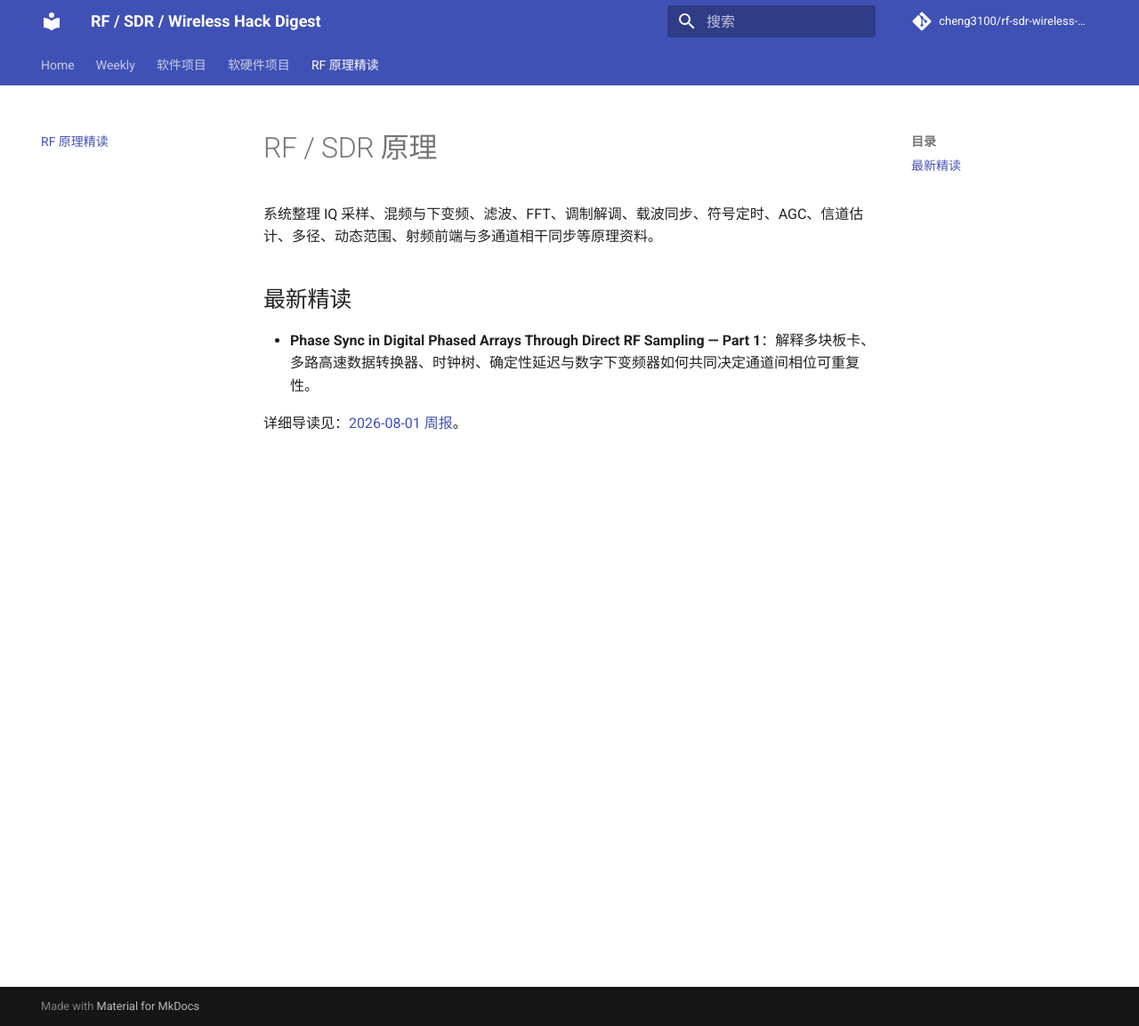
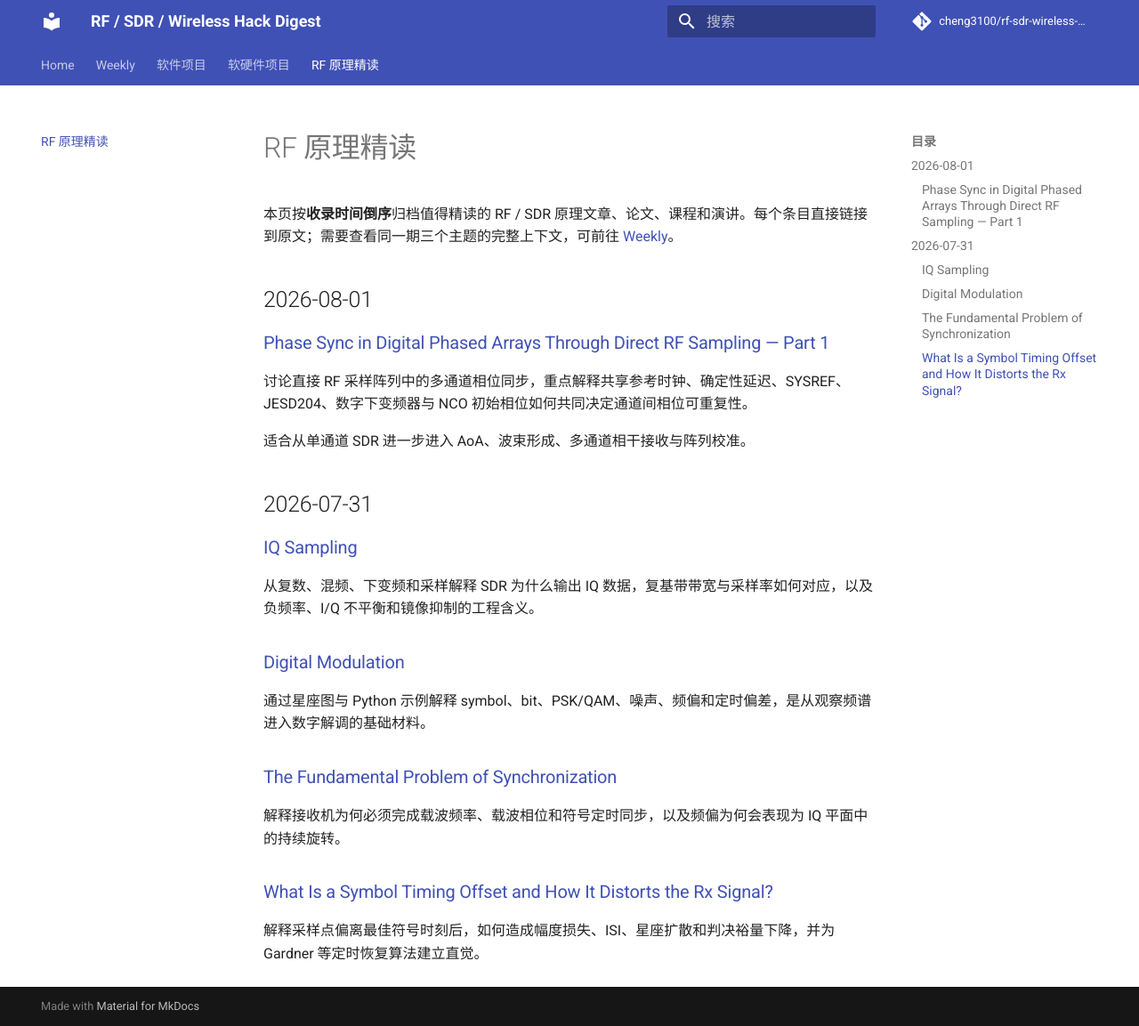
Before and after one commit to cheng3100/rf-sdr-wireless-security-digest, an MkDocs documentation site: the page built from docs/rf-sdr-fundamentals/index.md, in a window 1280 px wide and 1153 px high. Shown: the whole window at 89% size. Built offline with MkDocs 1.6.1 and Material for MkDocs 9.7.7, drawn with Linux system fonts in a browser that asks for light colours; comment, search, counter and statistics services are not loaded.

Commit message:
Build chronological RF fundamentals reading archive

```diff
--- a/docs/rf-sdr-fundamentals/index.md
+++ b/docs/rf-sdr-fundamentals/index.md
@@ -1,9 +1,29 @@
-# RF / SDR 原理
+# RF 原理精读
 
-系统整理 IQ 采样、混频与下变频、滤波、FFT、调制解调、载波同步、符号定时、AGC、信道估计、多径、动态范围、射频前端与多通道相干同步等原理资料。
+本页按**收录时间倒序**归档值得精读的 RF / SDR 原理文章、论文、课程和演讲。每个条目直接链接到原文；需要查看同一期三个主题的完整上下文，可前往 [Weekly](../weekly/index.md)。
 
-## 最新精读
+## 2026-08-01
 
-- **Phase Sync in Digital Phased Arrays Through Direct RF Sampling — Part 1**：解释多块板卡、多路高速数据转换器、时钟树、确定性延迟与数字下变频器如何共同决定通道间相位可重复性。
+### [Phase Sync in Digital Phased Arrays Through Direct RF Sampling — Part 1](https://www.analog.com/en/resources/technical-articles/phase-sync-digital-phased-arrays-part-1.html)
 
-详细导读见：[2026-08-01 周报](../weekly/2026-08-01.md)。
+讨论直接 RF 采样阵列中的多通道相位同步，重点解释共享参考时钟、确定性延迟、SYSREF、JESD204、数字下变频器与 NCO 初始相位如何共同决定通道间相位可重复性。
+
+适合从单通道 SDR 进一步进入 AoA、波束形成、多通道相干接收与阵列校准。
+
+## 2026-07-31
+
+### [IQ Sampling](https://pysdr.org/content/sampling.html)
+
+从复数、混频、下变频和采样解释 SDR 为什么输出 IQ 数据，复基带带宽与采样率如何对应，以及负频率、I/Q 不平衡和镜像抑制的工程含义。
+
+### [Digital Modulation](https://pysdr.org/content/digital_modulation.html)
+
+通过星座图与 Python 示例解释 symbol、bit、PSK/QAM、噪声、频偏和定时偏差，是从观察频谱进入数字解调的基础材料。
+
+### [The Fundamental Problem of Synchronization](https://wirelesspi.com/fundamental-problem-synchronization/)
+
+解释接收机为何必须完成载波频率、载波相位和符号定时同步，以及频偏为何会表现为 IQ 平面中的持续旋转。
+
+### [What Is a Symbol Timing Offset and How It Distorts the Rx Signal?](https://wirelesspi.com/what-is-a-symbol-timing-offset-and-how-it-distorts-the-rx-signal/)
+
+解释采样点偏离最佳符号时刻后，如何造成幅度损失、ISI、星座扩散和判决裕量下降，并为 Gardner 等定时恢复算法建立直觉。
```
